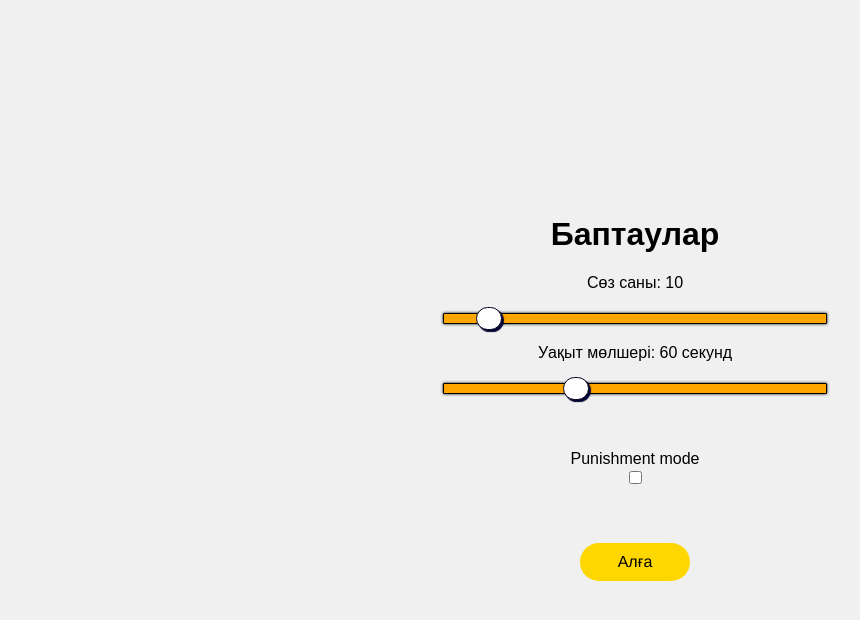
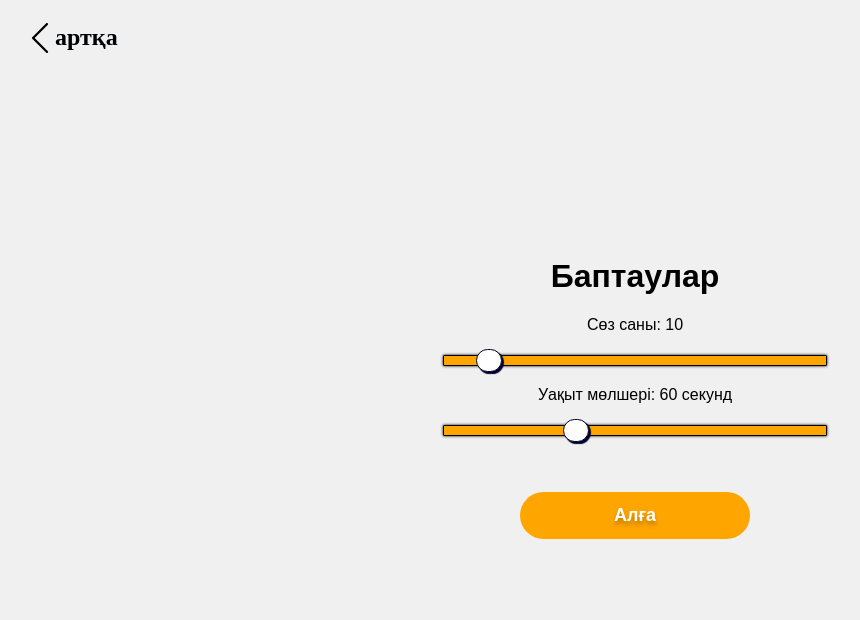
Before and after one commit to rheaizi/tapp.github.io, a plain HTML site: page sec.html in a window 1280 px wide. Shown: the part 12-632 px from the top of the page, without its empty margins (5-865 px from the left). Drawn offline with Linux system fonts and the light colour scheme.

Commit message:
without punish

```diff
--- a/css/play.css
+++ b/css/play.css
@@ -19,6 +19,46 @@ body {
   top: 0;
   left: 0;
   margin: 10px;
+}
+
+.btn{
+  display: block;
+  margin: 0 auto;
+  width: 230px;
+  height: 47px;
+  background: #FFA500;
+  border-radius: 52px;
+  border: none;
+  font-family: 'Montserrat', sans-serif;
+  font-weight: 600;
+  font-size: 18px;
+  color: #FFFFFF;
+  text-shadow: 0 4px 4px rgba(0, 0, 0, 0.25);
+}
+
+.back {
+  position: absolute;
+  left: 0;
+  top: 0;
+  display: flex;
+  margin: 30px 0 0 30px;
+}
+.image {
+  display: flex;
+  align-items: center;
+}
+.back_word {
+  font-family: 'Montserrat';
+  font-style: normal;
+  font-weight: 600;
+  font-size: 24px;
+  line-height: 39px;
+  color: #000000;
+  text-shadow: 0px 0px 2px #E4F2F9;
+}
+.back_word:hover {
+  text-shadow: 0px 1.5px 2px #E4F2F9;
+  font-size: 25px;
 }
 
 
--- a/sec.html
+++ b/sec.html
@@ -11,10 +11,17 @@
 
 
 
-  <div class="im">
+  <!-- <div class="im">
       <a href="index.html">
         <img class="ima" src="img/prev.png" alt="">
+
       </a>
+    </div> -->
+    <div class="back">
+      <a href="index.html" class="image">
+        <img src="img/left-arrow 1.png" alt="">
+      </a>
+      <a href="index.html" class="back_word">артқа</a>
     </div>
     <h1>Баптаулар</h1>
           <label for="sozder">Сөз саны: <span id="sozder-value">10</span></label>
@@ -28,11 +35,9 @@
 
 
 
-  <br><br>
-        <label for="punishment">Punishment mode</label>
-        <input type="checkbox" id="punishment" name="punishment">
+
         <br><br>
-        <button id="save" style="background-color: gold; color: black;">Алға</button>
+        <button class="btn" id="save"">Алға</button>
         <script>
         const saveBtn = document.querySelector('#save');
         const sozderInput = document.querySelector('#sozder');
```
